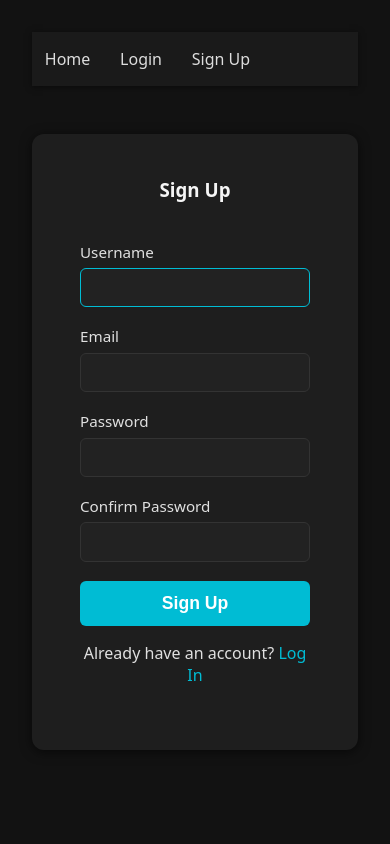
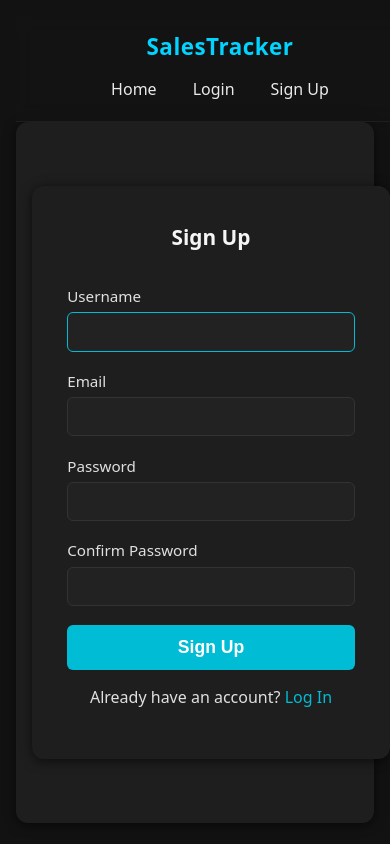
Before and after one commit to fugu69/ultima-finance, a Flask app: page /signup in a window 390 px wide. Run offline with Flask 3, Linux system fonts and the light colour scheme; parts of the project's set-up code (start-up, migrations or seed data) failed here and were passed over.

Commit message:
add CSS responsivness

```diff
--- a/app/static/css/main.css
+++ b/app/static/css/main.css
@@ -4,7 +4,7 @@ body {
     background-color: #121212;
     color: #e0e0e0;
     margin: 0;
-	padding: 2rem;
+    padding: 1.5rem;
 }
 
 h1, h3 {
@@ -22,30 +22,71 @@ h1, h3 {
     box-shadow: 0 2px 12px rgba(0, 0, 0, 0.6);
 }
 
-/* === NAVBAR === */
+/* NAVBAR — Modern Glass Style */
 .navbar {
-	background-color: #1a1a1a;
-	padding: 1rem 0;
-	box-shadow: 0 1px 6px rgba(0, 0, 0, 0.5);
+  width: 100%;
+  padding: 15px 25px;
+  display: flex;
+  justify-content: space-between;
+  align-items: center;
+  background: rgba(20, 20, 20, 0.6);
+  backdrop-filter: blur(8px);
+  border-bottom: 1px solid rgba(255, 255, 255, 0.05);
+  position: sticky;
+  top: 0;
+  z-index: 100;
 }
 
-.navbar a {
-	color: #ddd;
-	margin: 0 0.8rem;
-	font-weight: 500;
-	text-decoration: none;
-	transition: color 0.2s ease;
+.navbar .logo {
+  font-size: 1.4rem;
+  font-weight: 700;
+  color: #00d4ff; /* Light neon cyan */
+  letter-spacing: 0.5px;
 }
 
-.navbar a:hover {
-	color: #00bcd4;
+.nav-links {
+  display: flex;
+  gap: 20px;
 }
 
+.nav-links a {
+  color: #eaeaea;
+  text-decoration: none;
+  font-size: 1rem;
+  padding: 6px 12px;
+  border-radius: 6px;
+  transition: 0.2s ease;
+}
+
+.nav-links a:hover {
+  background: #00d4ff;
+  color: #000;
+}
+
+/* Mobile */
+@media (max-width: 600px) {
+  .navbar {
+    flex-direction: column;
+    gap: 10px;
+  }
+
+  .nav-links {
+    gap: 12px;
+  }
+}
+
+
 /* === TABLES === */
+.table-wrapper {
+    width: 100%;
+    overflow-x: auto; /* RESPONSIVE SCROLL */
+}
+
 table {
     width: 100%;
     border-collapse: collapse;
     margin-bottom: 1.5rem;
+    min-width: 600px; /* Prevent squishing columns on mobile */
 }
 
 th, td {
@@ -148,18 +189,17 @@ a:hover {
 }
 
 /* === LOGIN/REGISTRATION FORM STYLES === */
-
-/* Center the login box and apply background/shadow from .content */
 .login-container {
-    max-width: 400px; /* Smaller width for auth forms */
+    max-width: 400px;
     margin: 3rem auto;
+    width: 100%;
+    padding: 0 1rem;
 }
 
 .form-box {
     padding: 1.5rem;
 }
 
-/* Grouping for spacing */
 .form-field-group {
     margin-bottom: 1.2rem;
 }
@@ -180,16 +220,15 @@ a:hover {
     font-size: 1rem;
     background-color: #222;
     color: #eee;
-    box-sizing: border-box; /* Include padding and border in the element's total width and height */
+    box-sizing: border-box;
     transition: border-color 0.2s ease;
 }
 
 .form-input:focus {
-    border-color: #00bcd4; /* Highlight focus with theme color */
+    border-color: #00bcd4;
     outline: none;
 }
 
-/* Remember Me Checkbox */
 .form-remember-me {
     margin-bottom: 1.5rem;
     display: flex;
@@ -205,18 +244,15 @@ a:hover {
     font-weight: 400;
 }
 
-/* Error Messages */
 .form-error {
-    color: #ffcdd2; /* Light red/pink for error text */
-    background-color: #b71c1c; /* Dark red background for better visibility */
+    color: #ffcdd2;
+    background-color: #b71c1c;
     padding: 0.4rem;
     margin-top: 0.5rem;
     border-radius: 4px;
     font-size: 0.85rem;
 }
 
-
-/* Submit Button */
 .form-submit-button {
     width: 100%;
     background-color: #00bcd4;
@@ -232,5 +268,38 @@ a:hover {
 
 .form-submit-button:hover {
     background-color: #0097a7;
-    transform: scale(1.00); /* Keep it simple for full-width button */
+    transform: scale(1.00);
 }
+
+/* === RESPONSIVE BREAKPOINTS === */
+
+@media (max-width: 768px) {
+    body {
+        padding: 1rem;
+    }
+
+    .content {
+        padding: 1rem;
+    }
+
+    .sale-form {
+        flex-direction: column;
+        align-items: stretch;
+    }
+
+    .sale-form input,
+    .sale-form select,
+    .sale-form button {
+        width: 100%;
+    }
+}
+
+@media (max-width: 480px) {
+    h1, h3 {
+        font-size: 1.3rem;
+    }
+
+    .form-box {
+        padding: 1.2rem;
+    }
+}
--- a/app/templates/base.html
+++ b/app/templates/base.html
@@ -1,56 +1,38 @@
 <!DOCTYPE html>
-<html>
+<html lang="en">
 
 <head>
-    <meta charset="utf-8">
-    <meta http-equiv="X-UA-Compatible" content="IE=edge">
-    <meta name="viewport" content="width=device-width, initial-scale=1">
-    <title>Flask Auth Example</title>
+    <meta charset="UTF-8">
+    <meta name="viewport" content="width=device-width, initial-scale=1.0">
+    <title>{% block title %}Sales Tracker{% endblock %}</title>
     <link rel="stylesheet" href="{{ url_for('static', filename='css/main.css') }}">
 </head>
 
 <body>
-    <section class="hero is-primary is-fullheight">
 
-        <div class="hero-head">
+    <!-- NAVBAR -->
     <nav class="navbar">
-                <div class="container">
-                    <div id="navbarMenuHeroA" class="navbar-menu">
-                        <div class="navbar-end">
-                            <a href="{{ url_for('main.index') }}" class="navbar-item">
-                                Home
-                            </a>
+        <div class="logo">SalesTracker</div>
+
+        <div class="nav-links">
+            <a href="{{ url_for('main.index') }}">Home</a>
+
             {% if current_user.is_authenticated %}
-                            <a href="{{ url_for('main.profile') }}" class="navbar-item">
-                                Profile
-                            </a>
-                            {% endif %}
-                            {% if not current_user.is_authenticated %}
-                            <a href="{{ url_for('auth.login') }}" class="navbar-item">
-                                Login
-                            </a>
-                            <a href="{{ url_for('auth.signup') }}" class="navbar-item">
-                                Sign Up
-                            </a>
-                            {% endif %}
-                            {% if current_user.is_authenticated %}
-                            <a href="{{ url_for('auth.logout') }}" class="navbar-item">
-                                Logout
-                            </a>
+            <a href="{{ url_for('main.profile') }}">Profile</a>
+            <a href="{{ url_for('auth.logout') }}">Logout</a>
+            {% else %}
+            <a href="{{ url_for('auth.login') }}">Login</a>
+            <a href="{{ url_for('auth.signup') }}">Sign Up</a>
             {% endif %}
         </div>
-                    </div>
-                </div>
     </nav>
-        </div>
 
-        <div class="hero-body">
-            <div class="container has-text-centered">
+    <!-- MAIN CONTENT -->
+    <main class="content">
         {% block content %}
         {% endblock %}
-            </div>
-        </div>
-    </section>
+    </main>
+
 </body>
 
 </html>
```
Also changed, not shown: app/templates/index.html (+21 -4 lines). Lines whose indentation alone changed are shown as unchanged.
